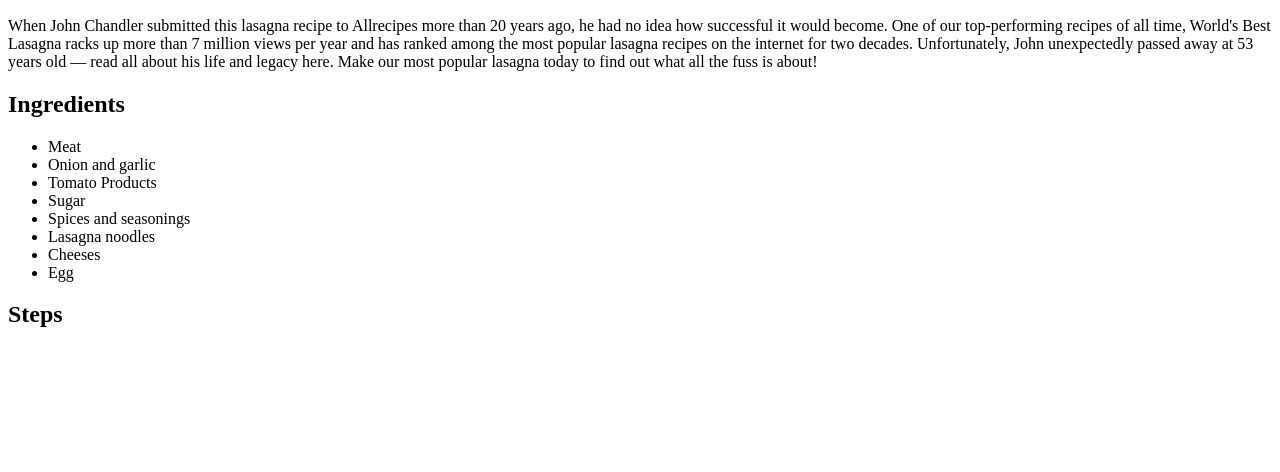
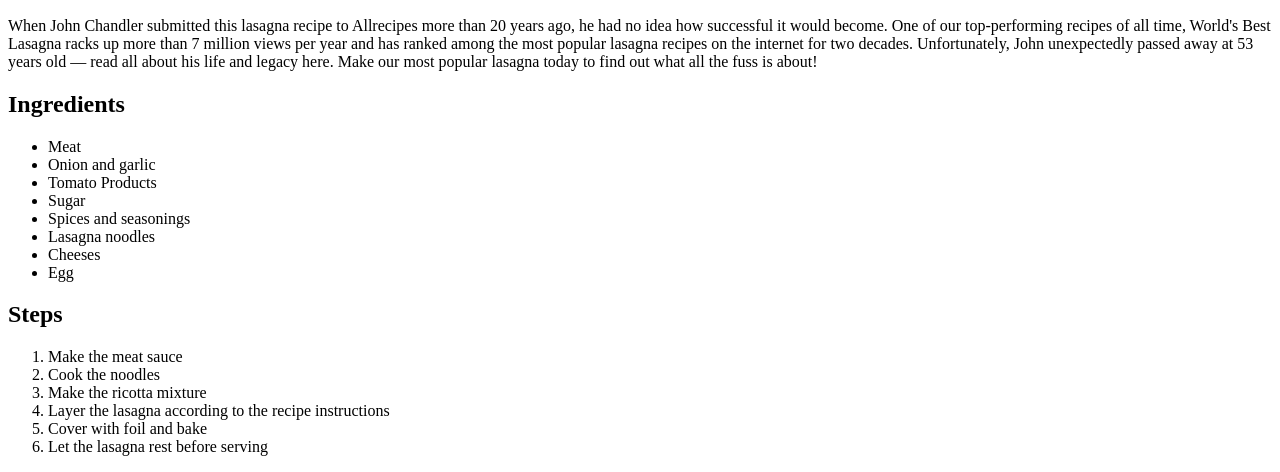
Before and after one commit to iKiray/odin-recipes, a plain HTML site: page recipes/lasagna.html in a window 1280 px wide. Shown: the part 452-924 px from the top of the page. Before the commit the page ends 800 px from the top, so only its background shows below. Drawn offline with Linux system fonts and the light colour scheme.

Commit message:
Added ordered list for recipe steps

```diff
--- a/recipes/lasagna.html
+++ b/recipes/lasagna.html
@@ -29,5 +29,13 @@
         </ul>
 
         <h2>Steps</h2>
+        <ol>
+            <li>Make the meat sauce</li>
+            <li>Cook the noodles</li>
+            <li>Make the ricotta mixture</li>
+            <li>Layer the lasagna according to the recipe instructions</li>
+            <li>Cover with foil and bake</li>
+            <li>Let the lasagna rest before serving</li>
+        </ol>
     </body>
 </html>
```
